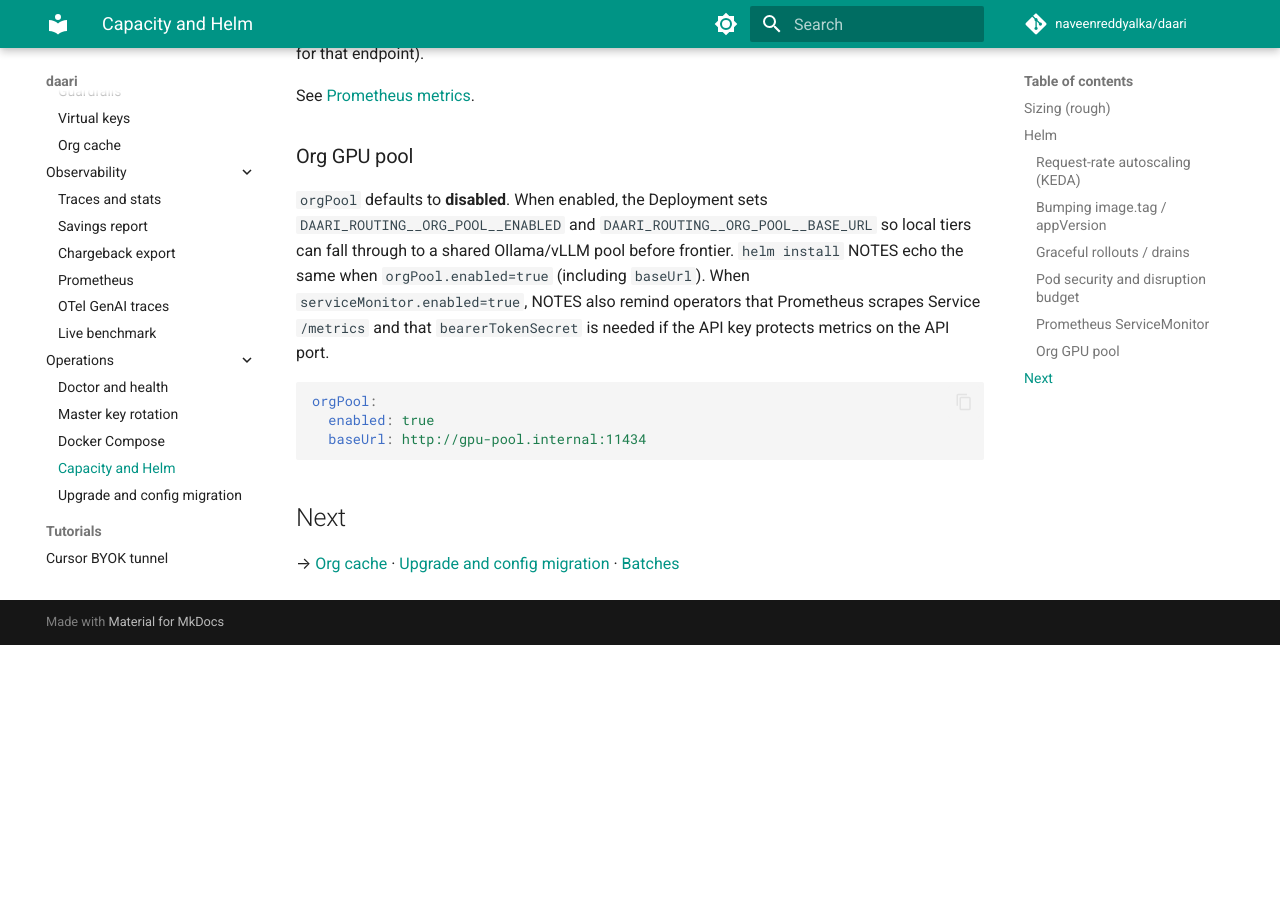
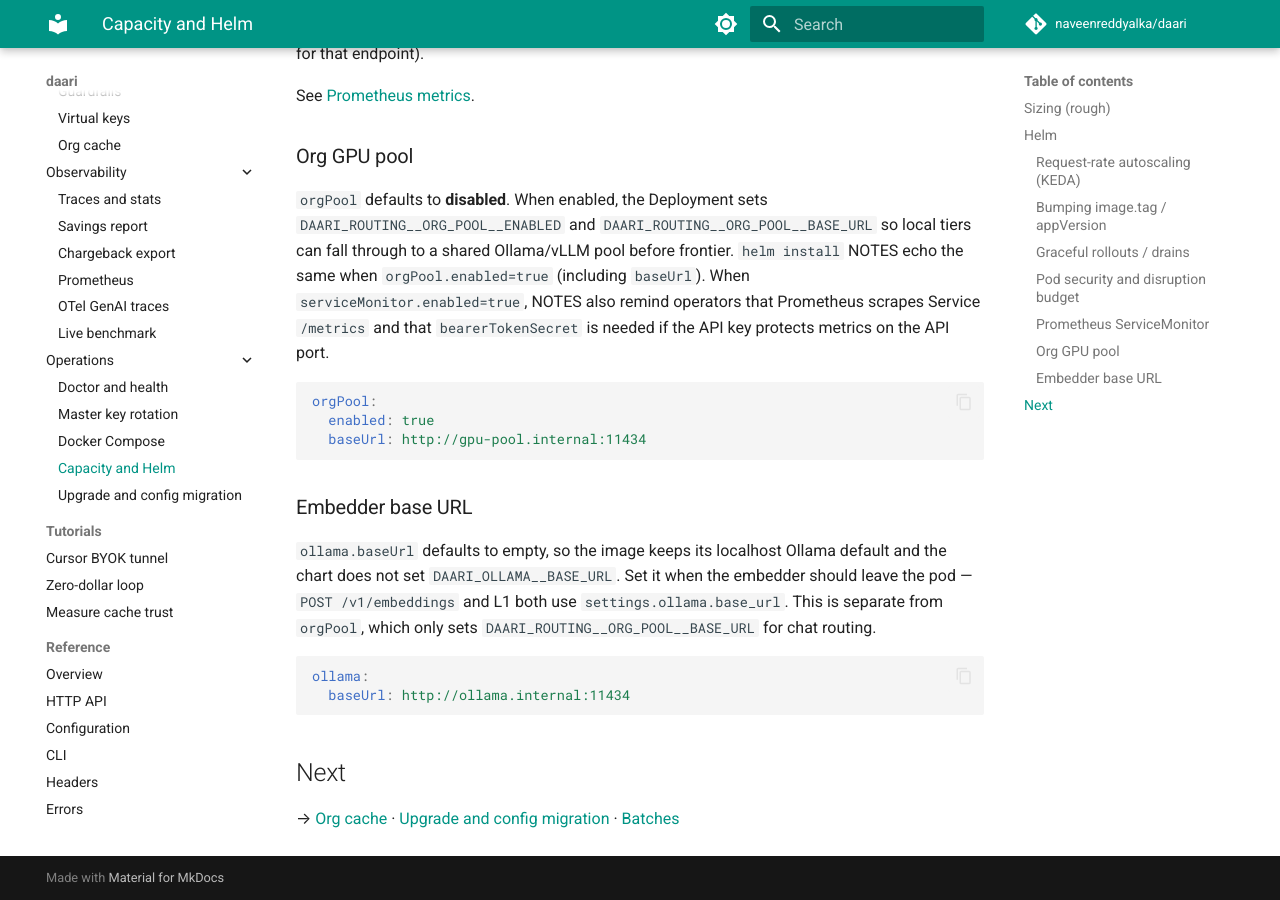
Before and after one commit to naveenreddyalka/daari, an MkDocs documentation site: the page built from docs/developer/guides/operations/capacity-helm.md, in a window 1280 px wide and 900 px high, scrolled down 3830 px. Built offline with MkDocs 1.6.1 and Material for MkDocs 9.7.7, drawn with Linux system fonts in a browser that asks for light colours; comment, search, counter and statistics services are not loaded; before the commit the page ends 4475 px from its top, so only the background shows below that.

Commit message:
feat(helm): set Ollama base URL for the embedder (#776)
An org GPU pool can serve embeddings and L1 without a raw env override, while an empty value keeps the image default.

Co-authored-by: Cursor <cursoragent@cursor.com>

````diff
--- a/docs/developer/guides/operations/capacity-helm.md
+++ b/docs/developer/guides/operations/capacity-helm.md
@@ -160,6 +160,19 @@ orgPool:
   baseUrl: http://gpu-pool.internal:11434
 ```
 
+### Embedder base URL
+
+`ollama.baseUrl` defaults to empty, so the image keeps its localhost Ollama
+default and the chart does not set `DAARI_OLLAMA__BASE_URL`. Set it when the
+embedder should leave the pod — `POST /v1/embeddings` and L1 both use
+`settings.ollama.base_url`. This is separate from `orgPool`, which only sets
+`DAARI_ROUTING__ORG_POOL__BASE_URL` for chat routing.
+
+```yaml
+ollama:
+  baseUrl: http://ollama.internal:11434
+```
+
 ## Next
 
 → [Org cache](../features/org-cache.md) · [Upgrade and config migration](upgrade.md) · [Batches](../features/batches.md)
````
Also changed, not shown: docs/TRACKING.md (+5 -0 lines), 3 other files.
